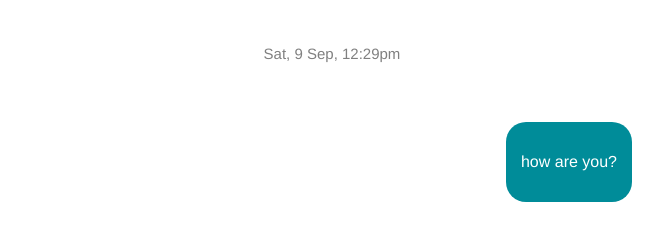
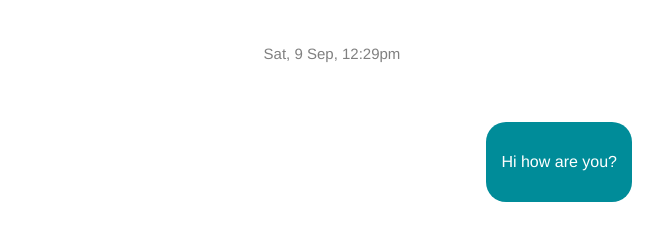
Before and after one commit to aceaces/C8, a plain HTML site: page index.html in a window 1280 px wide. Shown: the top 229 px of the page, without its empty margins (308-971 px from the left). Drawn offline with Linux system fonts and the light colour scheme.

Commit message:
Update index.html

```diff
--- a/index.html
+++ b/index.html
@@ -13,7 +13,7 @@
     </div>
 
     <div class="container right">
-      <p class="text-right">how are you? </p>
+      <p class="text-right">Hi how are you? </p>
     </div>
 
     <div class="container">
```
